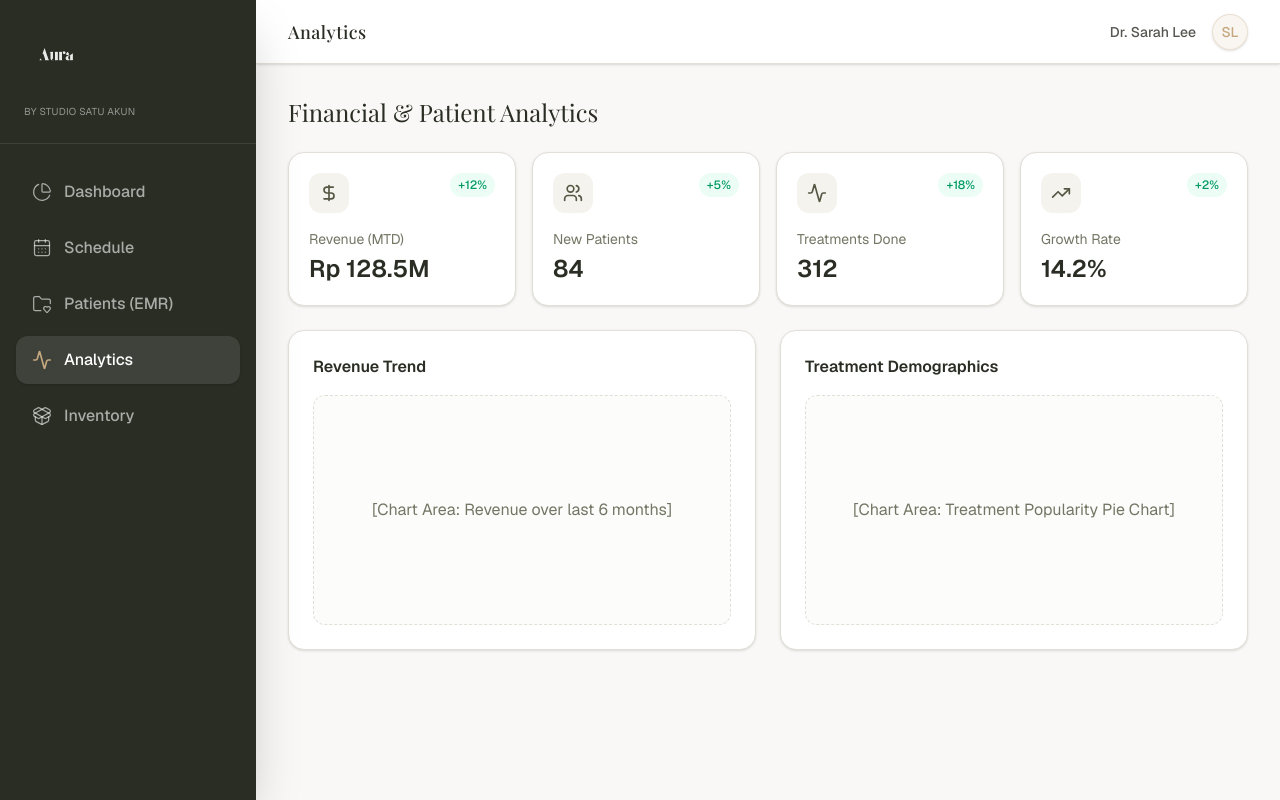
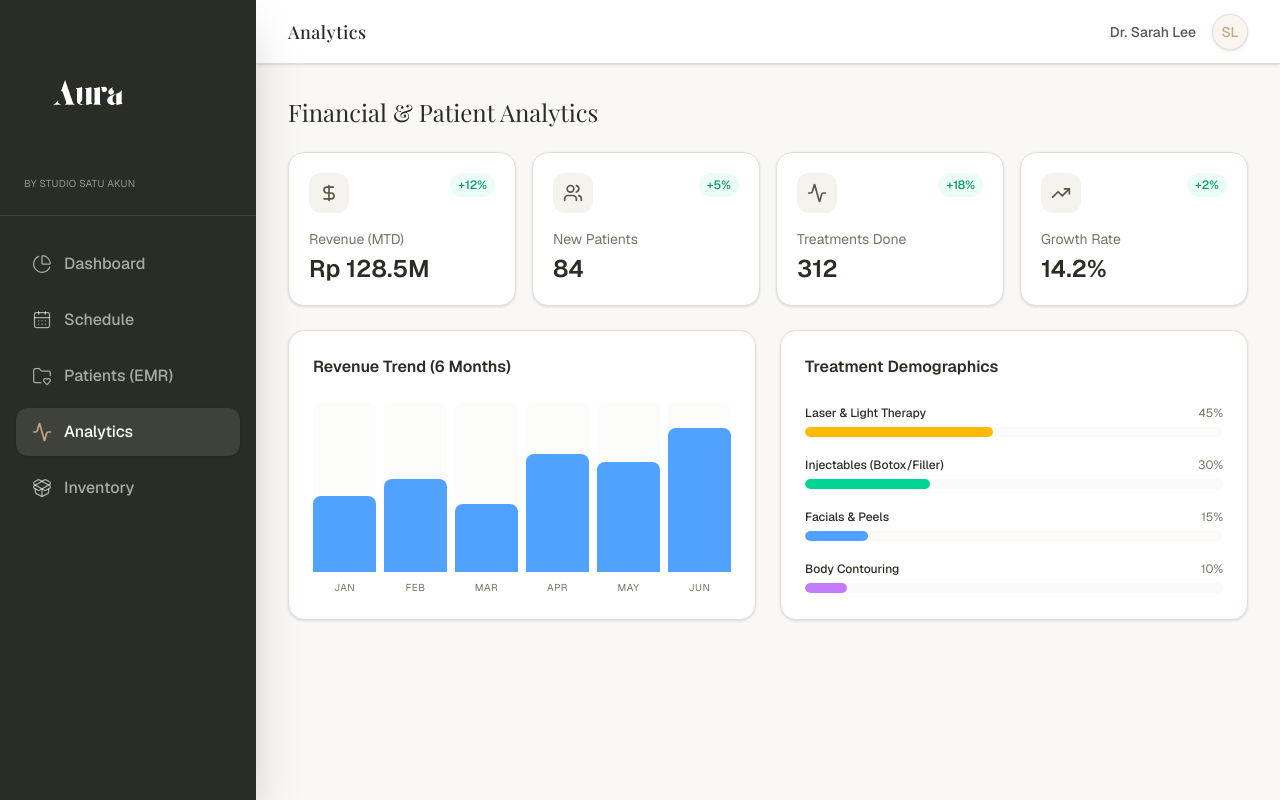
Before and after one commit to jasurddev/AuraWellness, a Next.js app: page /admin in a window 1280 px wide. Both pictures are taken after a click on the element "Analytics". Built offline with nearby package versions, Linux system fonts and the light colour scheme; a web font is replaced by a local one.

Commit message:
fix: enlarge admin logo and add dummy charts to analytics and overview

```diff
--- a/src/app/admin/layout.tsx
+++ b/src/app/admin/layout.tsx
@@ -46,8 +46,8 @@ export default function AdminLayout({ children }: { children: ReactNode }) {
           >
             <X className="w-5 h-5" />
           </button>
-          <div className="flex items-center mb-1 h-16">
-            <img src="/logo.png" alt="Aura Logo" className="h-full w-auto object-contain brightness-0 invert opacity-90" />
+          <div className="flex items-center mb-1 mt-2">
+            <img src="/logo.png" alt="Aura Logo" className="w-32 h-auto object-contain brightness-0 invert" />
           </div>
           <span className="text-[10px] text-white/50 tracking-wide uppercase mt-3">by Studio Satu Akun</span>
         </div>
--- a/src/components/admin/AnalyticsTab.tsx
+++ b/src/components/admin/AnalyticsTab.tsx
@@ -31,18 +31,51 @@ export function AnalyticsTab() {
         })}
       </div>
 
-      {/* Charts Placeholder */}
+      {/* Charts Dummy */}
       <div className="grid grid-cols-1 lg:grid-cols-2 gap-6">
-        <div className="bg-white p-6 rounded-2xl border border-border shadow-sm h-80 flex flex-col">
-          <h3 className="font-semibold text-charcoal mb-4">Revenue Trend</h3>
-          <div className="flex-1 bg-muted/30 rounded-xl border border-dashed border-border flex items-center justify-center text-muted-foreground">
-            [Chart Area: Revenue over last 6 months]
+        {/* Revenue Trend */}
+        <div className="bg-white p-6 rounded-2xl border border-border shadow-sm flex flex-col">
+          <h3 className="font-semibold text-charcoal mb-6">Revenue Trend (6 Months)</h3>
+          <div className="h-48 flex items-end justify-between space-x-2">
+            {[45, 55, 40, 70, 65, 85].map((height, i) => (
+              <div key={i} className="flex-1 flex flex-col items-center space-y-2 h-full">
+                <div className="w-full h-full bg-muted/30 rounded-t-lg relative group overflow-hidden">
+                  <div
+                    className="absolute bottom-0 left-0 right-0 bg-blue-400 rounded-t-lg transition-all duration-500"
+                    style={{ height: `${height}%` }}
+                  />
+                  <div className="opacity-0 group-hover:opacity-100 absolute bottom-2 left-1/2 -translate-x-1/2 bg-charcoal text-white text-[10px] py-1 px-2 rounded transition-opacity whitespace-nowrap z-10">
+                    Rp {height}M
+                  </div>
+                </div>
+                <div className="text-[10px] text-muted-foreground uppercase tracking-wider">
+                  {['Jan', 'Feb', 'Mar', 'Apr', 'May', 'Jun'][i]}
+                </div>
+              </div>
+            ))}
           </div>
         </div>
-        <div className="bg-white p-6 rounded-2xl border border-border shadow-sm h-80 flex flex-col">
-          <h3 className="font-semibold text-charcoal mb-4">Treatment Demographics</h3>
-          <div className="flex-1 bg-muted/30 rounded-xl border border-dashed border-border flex items-center justify-center text-muted-foreground">
-            [Chart Area: Treatment Popularity Pie Chart]
+
+        {/* Treatment Demographics */}
+        <div className="bg-white p-6 rounded-2xl border border-border shadow-sm flex flex-col">
+          <h3 className="font-semibold text-charcoal mb-6">Treatment Demographics</h3>
+          <div className="flex-1 flex flex-col justify-center space-y-5">
+            {[
+              { label: 'Laser & Light Therapy', value: 45, color: 'bg-amber-400' },
+              { label: 'Injectables (Botox/Filler)', value: 30, color: 'bg-emerald-400' },
+              { label: 'Facials & Peels', value: 15, color: 'bg-blue-400' },
+              { label: 'Body Contouring', value: 10, color: 'bg-purple-400' },
+            ].map((item, i) => (
+              <div key={i}>
+                <div className="flex justify-between text-xs mb-1.5">
+                  <span className="font-medium text-charcoal">{item.label}</span>
+                  <span className="text-muted-foreground">{item.value}%</span>
+                </div>
+                <div className="w-full bg-muted/40 h-2.5 rounded-full overflow-hidden">
+                  <div className={`h-full rounded-full ${item.color}`} style={{ width: `${item.value}%` }}></div>
+                </div>
+              </div>
+            ))}
           </div>
         </div>
       </div>
--- a/src/components/admin/OverviewTab.tsx
+++ b/src/components/admin/OverviewTab.tsx
@@ -47,8 +47,8 @@ export function OverviewTab() {
         {/* Simple CSS Bar Chart */}
         <div className="h-64 flex items-end justify-between space-x-2 pt-4">
           {[40, 60, 45, 80, 55, 30, 70].map((height, i) => (
-            <div key={i} className="flex-1 flex flex-col items-center space-y-2">
-              <div className="w-full bg-muted rounded-t-lg relative group overflow-hidden">
+            <div key={i} className="flex-1 flex flex-col items-center space-y-2 h-full">
+              <div className="w-full h-full bg-muted rounded-t-lg relative group overflow-hidden">
                 <div
                   className="absolute bottom-0 left-0 right-0 bg-gold rounded-t-lg transition-all duration-500"
                   style={{ height: `${height}%` }}
```
